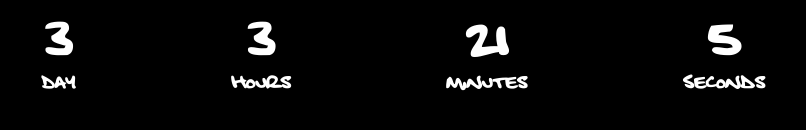
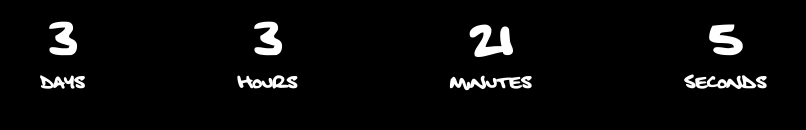
Before and after one commit to Amurdock6/countdown, a plain HTML site: page index.html in a window 1280 px wide. Shown: the part 430-560 px from the top of the page, 237-1043 px from the left. Drawn offline with Linux system fonts and the light colour scheme.

Commit message:
Update index.html

```diff
--- a/index.html
+++ b/index.html
@@ -16,7 +16,7 @@
                 <div class="countdown">
                     <div class="container-day">
                         <h3 class="days">Time</h3>
-                        <h3>Day</h3>
+                        <h3>Days</h3>
                     </div>
                     <div class="container-hours">
                         <h3 class="hours">Time</h3>
```
